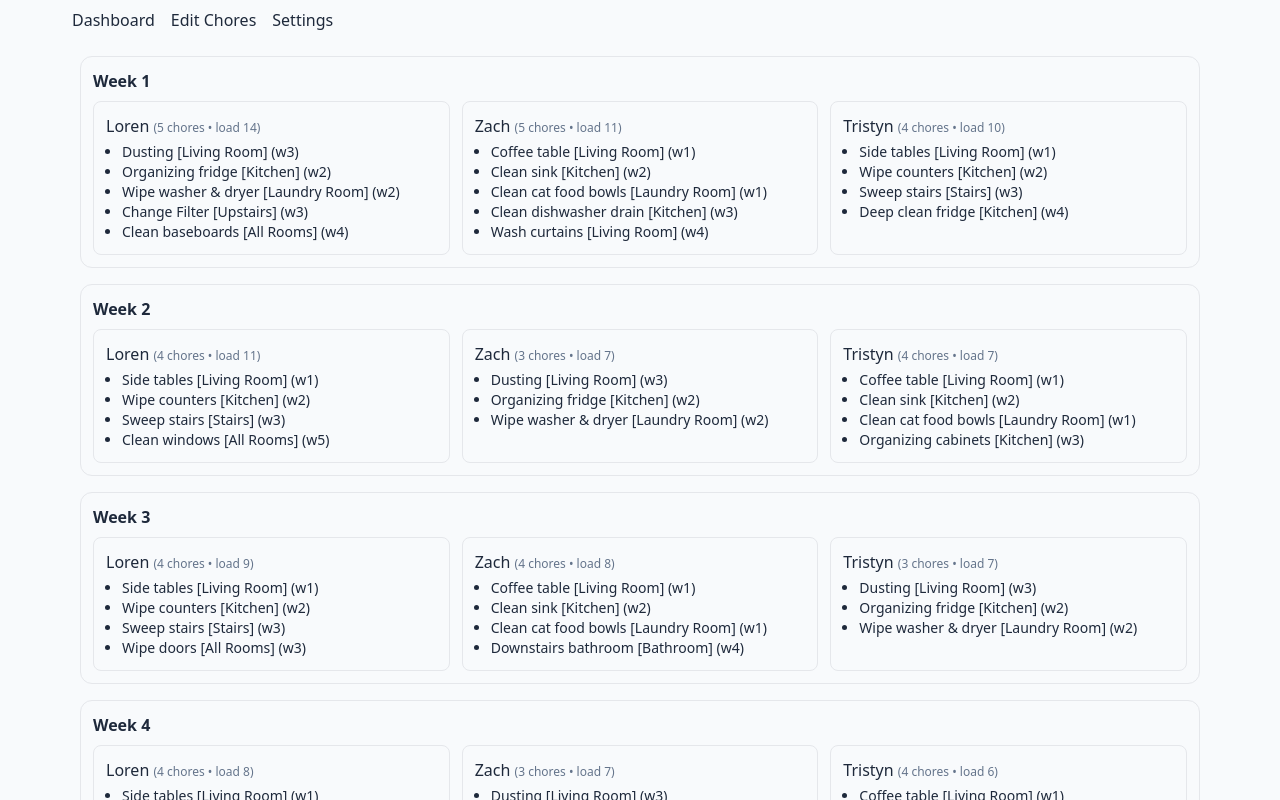
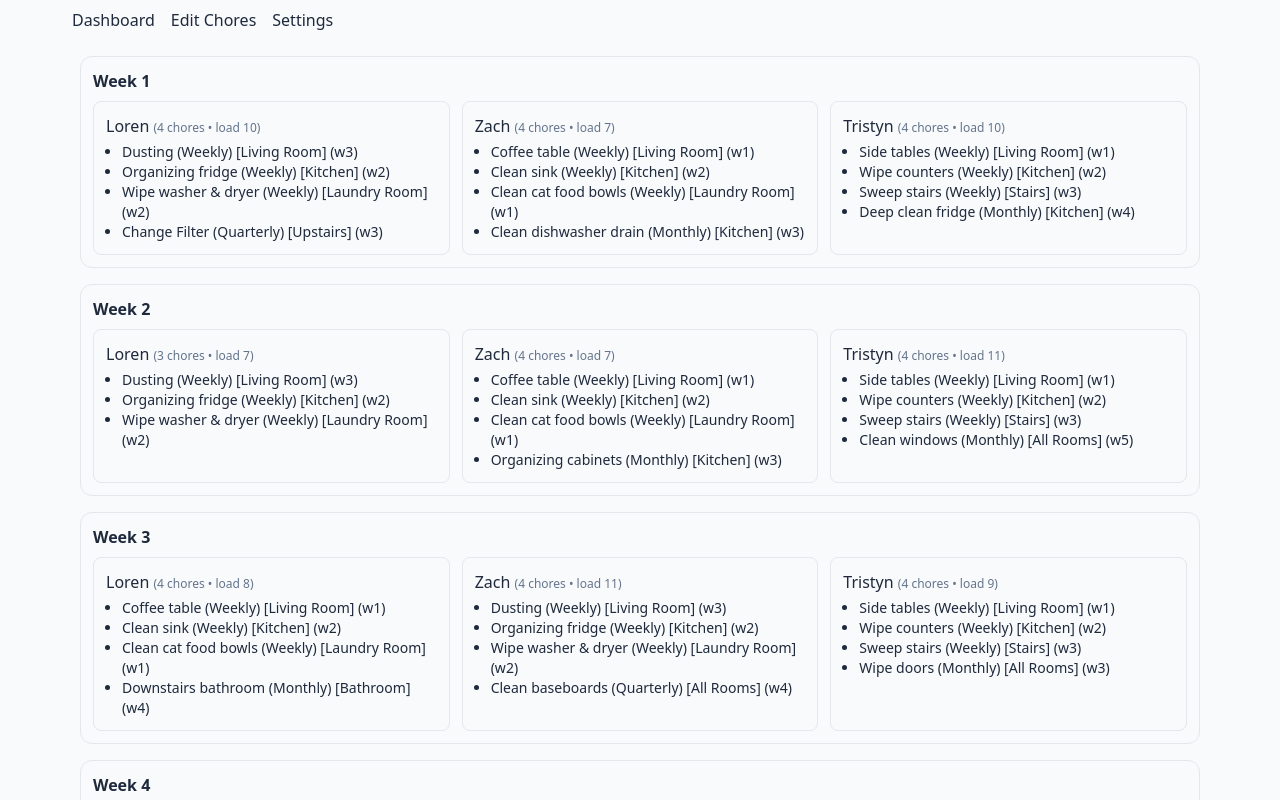
Before and after one commit to lorenrelks-cloud/chore-master, a React (Vite) app: page / in a window 1280 px wide. Shown: the top 800 px of the page. Built offline with nearby package versions, Linux system fonts and the light colour scheme.

Commit message:
Update App.tsx

```diff
--- a/src/App.tsx
+++ b/src/App.tsx
@@ -1,20 +1,11 @@
 import React, { useEffect, useMemo, useState } from "react";
-
-/**
- * Housemate Chore Balancer
- * - Balanced + randomized weekly assignments
- * - Enforces min/max chores (defaults 8–10, editable in Settings)
- * - Quarterly chores = group week
- * - LocalStorage persistence
- * - Tabs: Dashboard / Edit Chores / Settings
- */
 
 type FreqKey = "weekly" | "twice_week" | "every_2_weeks" | "monthly" | "quarterly";
 type Chore = { id: number; name: string; area?: string; weight: number; freq: FreqKey; notes?: string };
 type Person = { name: string; email?: string };
 type WeekAssignment = {
   week: number;
-  assignments: { person: string; choreId: number; choreName: string; area?: string; weight: number }[];
+  assignments: { person: string; choreId: number; choreName: string; area?: string; weight: number; freq: FreqKey }[];
   loads: Record<string, number>;
   counts: Record<string, number>;
 };
@@ -95,7 +86,11 @@ export default function App() {
         case "weekly": return 1;
         case "every_2_weeks": return widx % 2 === 0 ? 1 : 0;
         case "monthly": return (widx % 4 === (chore.id - 1) % 4) ? 1 : 0;
-        case "quarterly": return widx % 12 === 0 ? 1 : 0;
+        case "quarterly": {
+          const order = [0, 2, 3]; // spread quarterly chores across cycle
+          const pos = chore.id % order.length;
+          return (widx % 4 === order[pos]) ? 1 : 0;
+        }
         default: return 0;
       }
     }
@@ -116,11 +111,17 @@ export default function App() {
 
       for (const chore of jobs) {
         const chosen = P.sort((a, b) => week.counts[a] - week.counts[b])[0];
-        week.assignments.push({ person: chosen, choreId: chore.id, choreName: chore.name, area: chore.area, weight: chore.weight });
+        week.assignments.push({
+          person: chosen,
+          choreId: chore.id,
+          choreName: chore.name,
+          area: chore.area,
+          weight: chore.weight,
+          freq: chore.freq,
+        });
         week.counts[chosen]++; week.loads[chosen] += chore.weight;
       }
 
-      // enforce min/max
       for (const p of P) {
         while (week.counts[p] < minChores) {
           const donor = P.find(x => week.counts[x] > minChores);
@@ -166,7 +167,11 @@ export default function App() {
                     </div>
                     <ul className="text-sm list-disc pl-4">
                       {items.map((it, i) => (
-                        <li key={i}>{it.choreName}{it.area ? ` [${it.area}]` : ""} (w{it.weight})</li>
+                        <li key={i}>
+                          {it.choreName}
+                          {` (${it.freq.charAt(0).toUpperCase() + it.freq.slice(1).replace(/_/g, " ")})`}
+                          {it.area ? ` [${it.area}]` : ""} (w{it.weight})
+                        </li>
                       ))}
                     </ul>
                   </div>
@@ -191,7 +196,7 @@ export default function App() {
           </div>
         ))}
         <input value={newChore.name} onChange={e => setNewChore({ ...newChore, name: e.target.value })} placeholder="New chore" />
-        <button onClick={() => setChores([...chores, newChore])}>Add</button>
+        <button onClick={() => setChores([...chores, { ...newChore, id: chores.length + 1 }])}>Add</button>
       </div>
     );
   }
```
